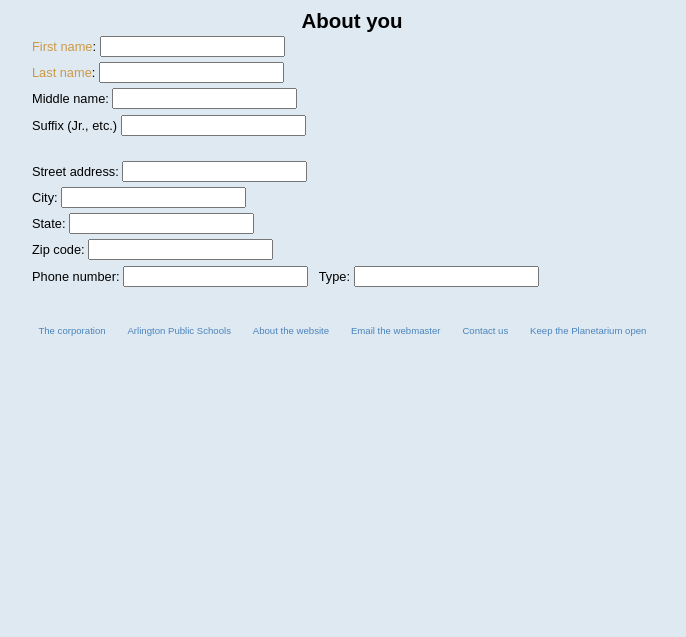
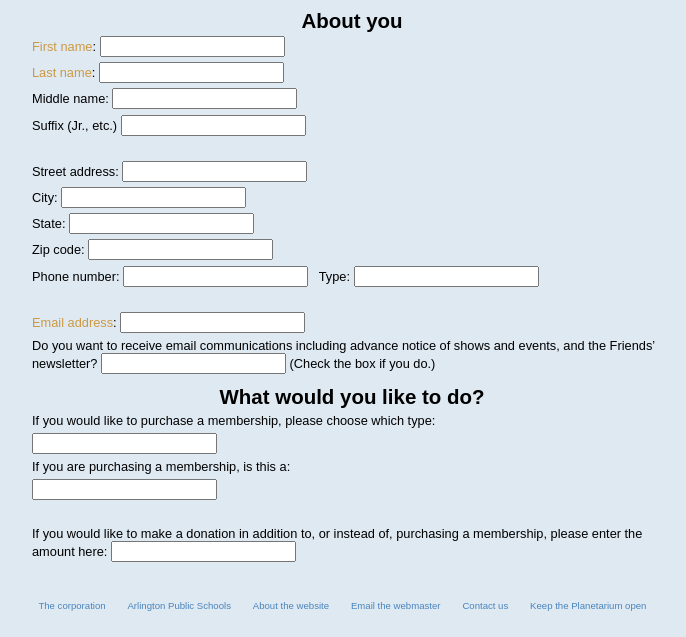
Before and after one commit to leephillips/FOTPweb, a Django app: template templates/donationpage.html in a window 1280 px wide. Shown: the part 529-1166 px from the top of the page, without its empty margins (288-974 px from the left). Before the commit the page ends 865 px from the top, so only its background shows below. Run offline with Django 3.2, Linux system fonts and the light colour scheme; the template is opened without the code that fills it, so the values that code supplies are empty, except form fields; tables that the repository leaves empty hold one stand-in row (values such as "Sample post"); form fields are guessed from the names that the template uses; some web fonts are replaced.

Commit message:
form complete

```diff
--- a/apdirposts/models.py
+++ b/apdirposts/models.py
@@ -70,7 +70,6 @@ class Weekend(models.Model):
         return self.start_date + ' weekend.'
 
 class Supporter(models.Model):
-    DONOR = 1
     NEW_MEMBER = 2
     RENEWING_MEMBER = 3
     INDIVIDUAL = 1
@@ -82,7 +81,6 @@ class Supporter(models.Model):
     HOME = 2
     WORK = 3
     PURPOSE = (
-        (DONOR, 'Contribution only'),
         (NEW_MEMBER, 'New membership'),
         (RENEWING_MEMBER, 'Renewing membership'))
     MEMBER_TYPE = (
--- a/templates/donationpage.html
+++ b/templates/donationpage.html
@@ -30,9 +30,21 @@
        <p>Phone number: {{form.phone}}&nbsp;&nbsp;&nbsp;Type: {{form.phone_type}}</p>
    </div>
    <div class = 'form_minor_section'>
+       <p> <span class = 'required'>Email address</span>: {{form.email}} </p>
+        <p>Do you want to receive email communications including advance notice of shows and events, and the Friends’ newsletter?
+           {{form.wants_email}} (Check the box if you do.)</p>
 
+        <h2>What would you like to do?</h2>
 
-   </div>
-
+       <div class = 'form_minor_section'>
+           <p>If you would like to purchase a membership, please choose which type:</p>
+           <p>{{form.member_type}}</p>
+           <p>If you are purchasing a membership, is this a:</p>
+            {{form.purpose}}
+       </div>
+       <div class = 'form_minor_section'>
+           If you would like to make a donation in addition to, or instead of, purchasing a membership,
+           please enter the amount here: {{form.donation}}
+       </div>
 
 {% endblock %}
```
Also changed, not shown: apdirposts/views.py (+7 -5 lines).
